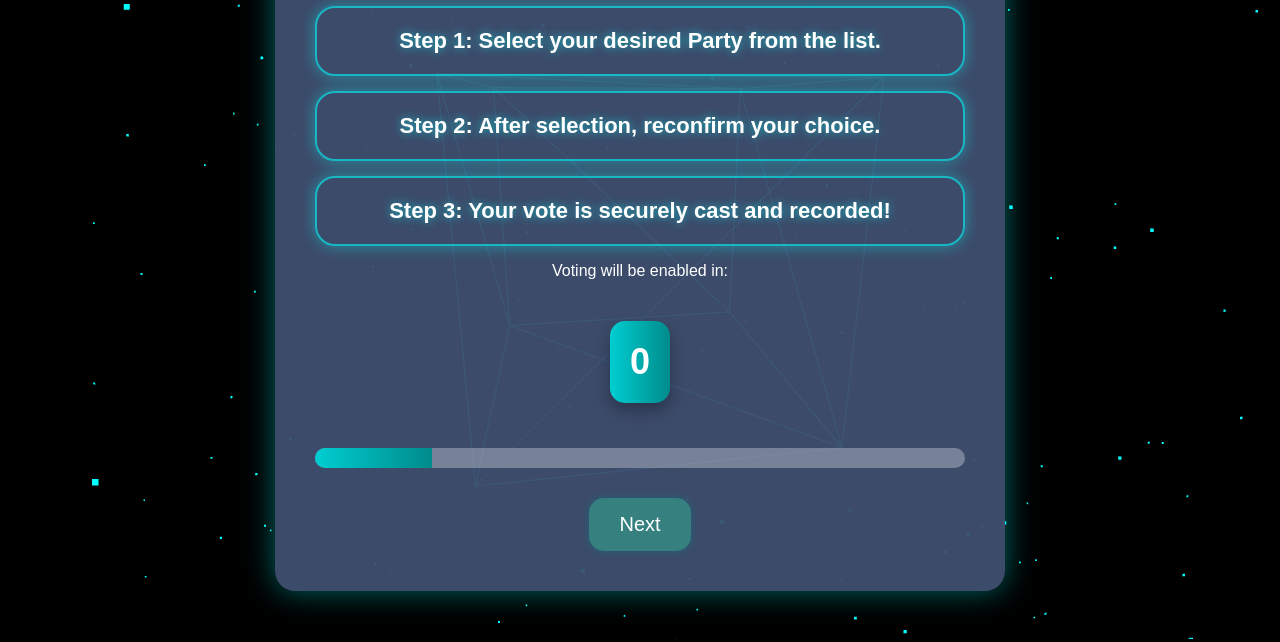
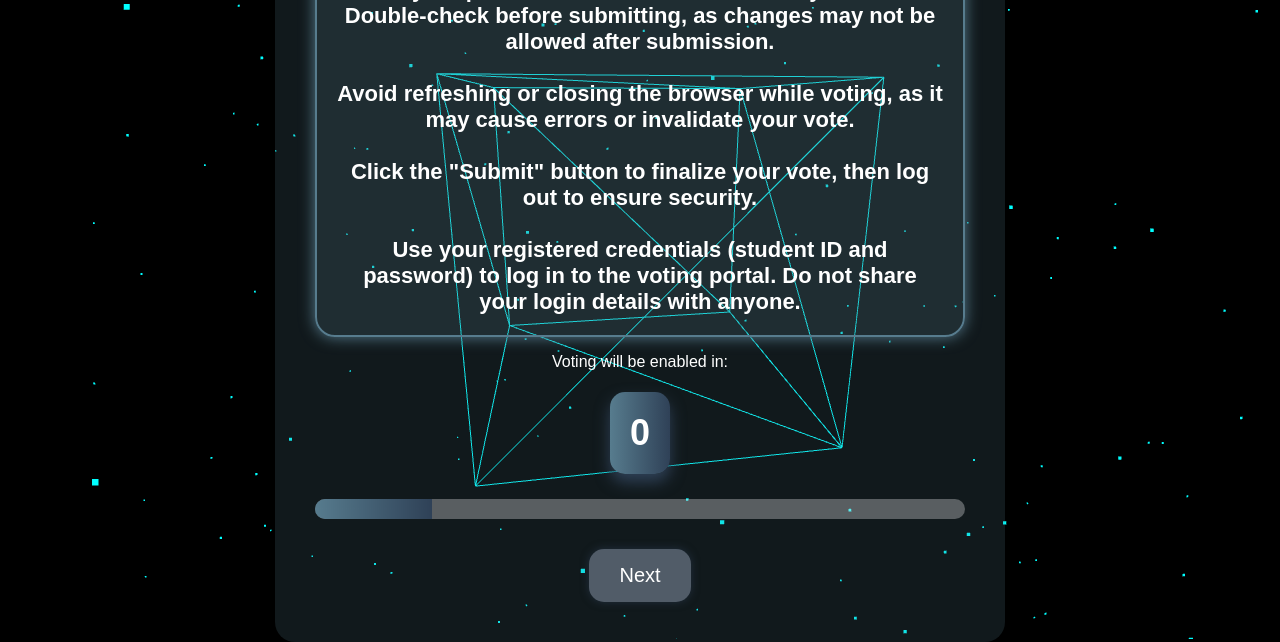
Before and after one commit to karthik-kotra/bits-hackathon, a plain HTML site: page instructions.html in a window 1280 px wide. Shown: the part 161-803 px from the top of the page. Drawn offline with nearby package versions, Linux system fonts and the light colour scheme; animation ran at ten frames a second.

Commit message:
instructions.html

```diff
--- a/instructions.html
+++ b/instructions.html
@@ -22,38 +22,38 @@
         canvas { position: absolute; top: 0; left: 0; z-index: -1; }
 
         .box {
-            background: rgba(64, 80, 112, 0.95);
+            background: rgb(87,124,142,0.2);
             padding: 40px;
             border-radius: 20px;
             width: 650px;
-            box-shadow: 0px 0px 30px rgba(0, 255, 255, 0.4);
             position: relative;
             z-index: 1;
         }
 
         .instruction {
+            background-color: rgb(87,124,142,0.2) ;
             padding: 20px;
             border-radius: 20px;
             margin: 15px 0;
             font-size: 22px;
             font-weight: bold;
             color: white;
-            text-shadow: 0px 0px 10px rgba(0, 255, 255, 0.6);
-            box-shadow: 0px 0px 15px rgba(0, 255, 255, 0.4);
-            border: 2px solid rgba(0, 255, 255, 0.6);
+            text-shadow: 0px 0px 10pxrgb(87,124,142);
+            box-shadow: 0px 0px 15px rgb(87,124,142);
+            border: 2px solid rgb(87,124,142);
         }
 
         #calendar-countdown {
             font-size: 36px;
             font-weight: bold;
-            background: linear-gradient(to right, #00CED1, #008B8B);
+            background: linear-gradient(to right, rgb(87,124,142), rgb(47,65,87));
             color: white;
             padding: 20px;
             display: inline-block;
             border-radius: 15px;
-            box-shadow: 0px 8px 15px rgba(0, 0, 0, 0.3);
+            box-shadow: 0px 8px 15px rgb(47,65,87);
             position: relative;
-            margin: 25px 0;
+            margin: 5px 0;
         }
 
         #progress-container {
@@ -68,7 +68,7 @@
         #progress-bar {
             width: 100%;
             height: 100%;
-            background: linear-gradient(to right, #00CED1, #008B8B);
+            background: linear-gradient(to right,rgb(87,124,142),rgb(47,65,87) );
             transform: scaleX(1);
             transform-origin: left;
             transition: transform 1s linear;
@@ -78,11 +78,11 @@
             padding: 15px 30px;
             font-size: 20px;
             cursor: pointer;
-            background-color: #008080;
+            background-color: rgb(47,65,87);
             color: white;
             border: none;
             border-radius: 15px;
-            box-shadow: 0px 0px 15px rgba(0, 128, 128, 0.8);
+            box-shadow: 0px 0px 15px rgb(47,65,87);
             transition: 0.3s;
             margin-top: 30px;
         }
@@ -98,11 +98,11 @@
     <canvas id="bg"></canvas>
 
     <div class="box">
-        <h1 style="color: white;">Welcome to Orion University Voting</h1>
-        <div class="instruction"> Step 1: Select your desired Party from the list.</div>
-        <div class="instruction"> Step 2: After selection, reconfirm your choice.</div>
-        <div class="instruction"> Step 3: Your vote is securely cast and recorded!</div>
-
+        <h1 style="color: white; font: tektur;">INSTRUCTIONS</h1>
+        <div class="instruction"> Select your preferred candidate and confirm your choice. Double-check before submitting, as changes may not be allowed after submission.<br><br>
+            Avoid refreshing or closing the browser while voting, as it may cause errors or invalidate your vote.<br><br>
+            Click the "Submit" button to finalize your vote, then log out to ensure security.<br><br>
+            Use your registered credentials (student ID and password) to log in to the voting portal. Do not share your login details with anyone.</div>
         <p>Voting will be enabled in:</p>
         <div id="calendar-countdown">5</div>
 
```
